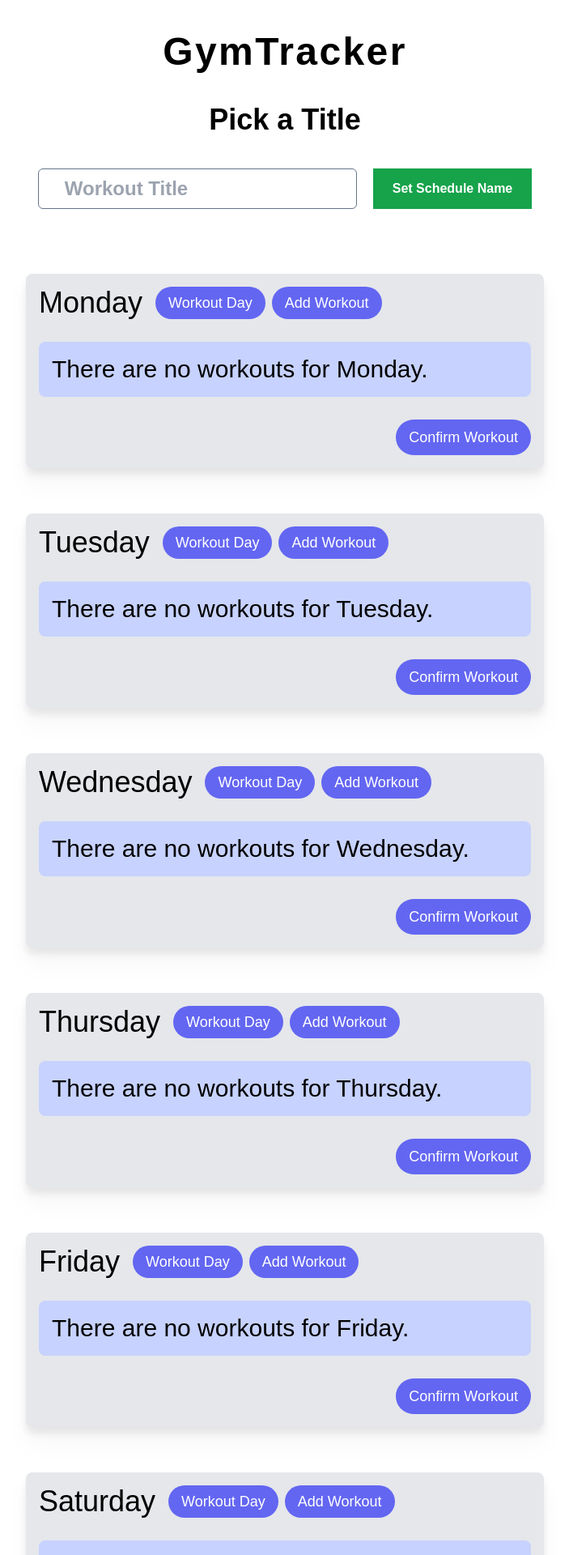
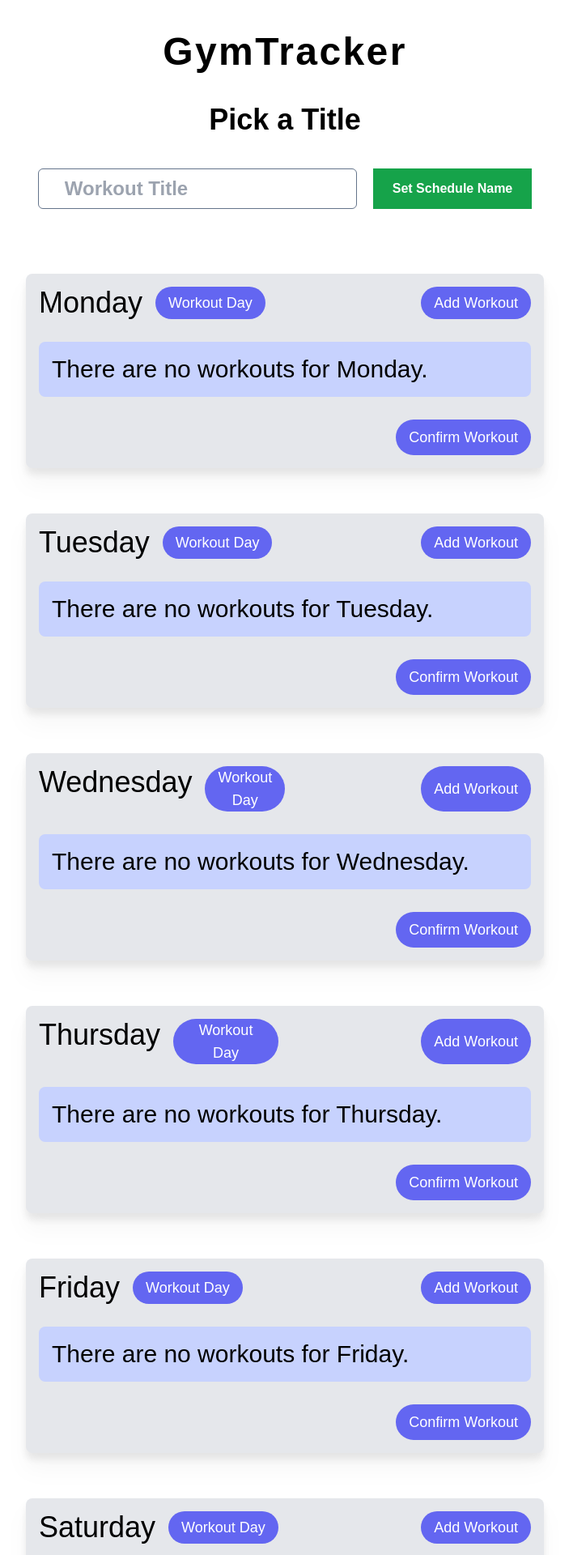
Before and after one commit to TonyNgyen/GymTracker-prototype, a Next.js app: page /addWorkoutSchedule in a window 1280 px wide. Shown: the top 1920 px of the page at 81% size, without its empty margins (288-991 px from the left). Built offline with nearby package versions, Linux system fonts and the light colour scheme.

Commit message:
Updated UI for add workout schedule page

```diff
--- a/app/addWorkoutSchedule/page.jsx
+++ b/app/addWorkoutSchedule/page.jsx
@@ -531,7 +531,8 @@ export default function AddWorkout() {
       {/* MONDAY SECTION */}
       <main className="grid place-items-center">
         <section className="bg-gray-200 w-1/2 p-4 drop-shadow-xl shadow-gray-300 rounded-lg mb-14">
-          <article className="flex mb-7">
+          <article className="grid grid-cols-2 mb-7">
+            <article className="flex">
               <h1 className={" text-black text-4xl mr-4"}>Monday</h1>
               <button
                 onClick={toggleRestMonday}
@@ -542,11 +543,13 @@ export default function AddWorkout() {
               >
                 {displayRestMonday()}
               </button>
+            </article>
+            <article className="flex justify-end">
               <button
                 onClick={toggleModalMonday}
                 className={
                   (restMonday ? "hidden" : "bg-indigo-500") +
-                " px-4 rounded-full mr-2 text-lg text-white"
+                  " px-4 rounded-full text-lg text-white"
                 }
               >
                 Add Workout
@@ -555,11 +558,12 @@ export default function AddWorkout() {
                 onClick={toggleRestModalMonday}
                 className={
                   (restMonday ? "bg-indigo-200" : "hidden") +
-                " px-4 rounded-full mr-2 text-lg text-white"
+                  " px-4 rounded-full text-lg text-white"
                 }
               >
                 Add Workout
               </button>
+            </article>
           </article>
 
           <article className={(restMonday ? "blur-sm" : "") + " mb-7"}>
@@ -688,7 +692,8 @@ export default function AddWorkout() {
 
         {/* TUESDAY SECTION */}
         <section className="bg-gray-200 w-1/2 p-4 drop-shadow-xl shadow-gray-300 rounded-lg mb-14">
-          <article className="flex mb-7">
+        <article className="grid grid-cols-2 mb-7">
+            <article className="flex">
               <h1 className={" text-black text-4xl mr-4"}>Tuesday</h1>
               <button
                 onClick={toggleRestTuesday}
@@ -699,11 +704,13 @@ export default function AddWorkout() {
               >
                 {displayRestTuesday()}
               </button>
+            </article>
+            <article className="flex justify-end">
               <button
                 onClick={toggleModalTuesday}
                 className={
                   (restTuesday ? "hidden" : "bg-indigo-500") +
-                " px-4 rounded-full mr-2 text-lg text-white"
+                  " px-4 rounded-full text-lg text-white"
                 }
               >
                 Add Workout
@@ -712,11 +719,12 @@ export default function AddWorkout() {
                 onClick={toggleRestModalTuesday}
                 className={
                   (restTuesday ? "bg-indigo-200" : "hidden") +
-                " px-4 rounded-full mr-2 text-lg text-white"
+                  " px-4 rounded-full text-lg text-white"
                 }
               >
                 Add Workout
               </button>
+            </article>
           </article>
 
           <article className={(restTuesday ? "blur-sm" : "") + " mb-7"}>
@@ -845,7 +853,8 @@ export default function AddWorkout() {
 
         {/* WEDNESDAY SECTION */}
         <section className="bg-gray-200 w-1/2 p-4 drop-shadow-xl shadow-gray-300 rounded-lg mb-14">
-          <article className="flex mb-7">
+        <article className="grid grid-cols-2 mb-7">
+            <article className="flex">
               <h1 className={" text-black text-4xl mr-4"}>Wednesday</h1>
               <button
                 onClick={toggleRestWednesday}
@@ -856,11 +865,13 @@ export default function AddWorkout() {
               >
                 {displayRestWednesday()}
               </button>
+            </article>
+            <article className="flex justify-end">
               <button
                 onClick={toggleModalWednesday}
                 className={
                   (restWednesday ? "hidden" : "bg-indigo-500") +
-                " px-4 rounded-full mr-2 text-lg text-white"
+                  " px-4 rounded-full text-lg text-white"
                 }
               >
                 Add Workout
@@ -869,11 +880,12 @@ export default function AddWorkout() {
                 onClick={toggleRestModalWednesday}
                 className={
                   (restWednesday ? "bg-indigo-200" : "hidden") +
-                " px-4 rounded-full mr-2 text-lg text-white"
+                  " px-4 rounded-full text-lg text-white"
                 }
               >
                 Add Workout
               </button>
+            </article>
           </article>
 
           <article className={(restWednesday ? "blur-sm" : "") + " mb-7"}>
@@ -917,8 +929,8 @@ export default function AddWorkout() {
           <div className="justify-center flex fixed w-screen h-screen top-0 left-0 right-0 bottom-0 bg-opacity-40 bg-gray-600 items-center">
             <article className="bg-white p-8 w-1/2 rounded-md">
               <h1 className="text-2xl leading-9 mb-4">
-                Unable to add workout since Wednesday is a rest day. Please change
-                Wednesday to a workout day to add workouts.
+                Unable to add workout since Wednesday is a rest day. Please
+                change Wednesday to a workout day to add workouts.
               </h1>
               <button
                 onClick={toggleRestModalWednesday}
@@ -1002,7 +1014,8 @@ export default function AddWorkout() {
 
         {/* THURSDAY SECTION */}
         <section className="bg-gray-200 w-1/2 p-4 drop-shadow-xl shadow-gray-300 rounded-lg mb-14">
-          <article className="flex mb-7">
+        <article className="grid grid-cols-2 mb-7">
+            <article className="flex">
               <h1 className={" text-black text-4xl mr-4"}>Thursday</h1>
               <button
                 onClick={toggleRestThursday}
@@ -1013,11 +1026,13 @@ export default function AddWorkout() {
               >
                 {displayRestThursday()}
               </button>
+            </article>
+            <article className="flex justify-end">
               <button
                 onClick={toggleModalThursday}
                 className={
                   (restThursday ? "hidden" : "bg-indigo-500") +
-                " px-4 rounded-full mr-2 text-lg text-white"
+                  " px-4 rounded-full text-lg text-white"
                 }
               >
                 Add Workout
@@ -1026,11 +1041,12 @@ export default function AddWorkout() {
                 onClick={toggleRestModalThursday}
                 className={
                   (restThursday ? "bg-indigo-200" : "hidden") +
-                " px-4 rounded-full mr-2 text-lg text-white"
+                  " px-4 rounded-full text-lg text-white"
                 }
               >
                 Add Workout
               </button>
+            </article>
           </article>
 
           <article className={(restThursday ? "blur-sm" : "") + " mb-7"}>
@@ -1074,8 +1090,8 @@ export default function AddWorkout() {
           <div className="justify-center flex fixed w-screen h-screen top-0 left-0 right-0 bottom-0 bg-opacity-40 bg-gray-600 items-center">
             <article className="bg-white p-8 w-1/2 rounded-md">
               <h1 className="text-2xl leading-9 mb-4">
-                Unable to add workout since Thursday is a rest day. Please change
-                Thursday to a workout day to add workouts.
+                Unable to add workout since Thursday is a rest day. Please
+                change Thursday to a workout day to add workouts.
               </h1>
               <button
                 onClick={toggleRestModalThursday}
@@ -1159,7 +1175,8 @@ export default function AddWorkout() {
 
         {/* FRIDAY SECTION */}
         <section className="bg-gray-200 w-1/2 p-4 drop-shadow-xl shadow-gray-300 rounded-lg mb-14">
-          <article className="flex mb-7">
+        <article className="grid grid-cols-2 mb-7">
+            <article className="flex">
               <h1 className={" text-black text-4xl mr-4"}>Friday</h1>
               <button
                 onClick={toggleRestFriday}
@@ -1170,11 +1187,13 @@ export default function AddWorkout() {
               >
                 {displayRestFriday()}
               </button>
+            </article>
+            <article className="flex justify-end">
               <button
                 onClick={toggleModalFriday}
                 className={
                   (restFriday ? "hidden" : "bg-indigo-500") +
-                " px-4 rounded-full mr-2 text-lg text-white"
+                  " px-4 rounded-full text-lg text-white"
                 }
               >
                 Add Workout
@@ -1183,11 +1202,12 @@ export default function AddWorkout() {
                 onClick={toggleRestModalFriday}
                 className={
                   (restFriday ? "bg-indigo-200" : "hidden") +
-                " px-4 rounded-full mr-2 text-lg text-white"
+                  " px-4 rounded-full text-lg text-white"
                 }
               >
                 Add Workout
               </button>
+            </article>
           </article>
 
           <article className={(restFriday ? "blur-sm" : "") + " mb-7"}>
@@ -1316,7 +1336,8 @@ export default function AddWorkout() {
 
         {/* SATURDAY SECTION */}
         <section className="bg-gray-200 w-1/2 p-4 drop-shadow-xl shadow-gray-300 rounded-lg mb-14">
-          <article className="flex mb-7">
+        <article className="grid grid-cols-2 mb-7">
+            <article className="flex">
               <h1 className={" text-black text-4xl mr-4"}>Saturday</h1>
               <button
                 onClick={toggleRestSaturday}
@@ -1327,11 +1348,13 @@ export default function AddWorkout() {
               >
                 {displayRestSaturday()}
               </button>
+            </article>
+            <article className="flex justify-end">
               <button
                 onClick={toggleModalSaturday}
                 className={
                   (restSaturday ? "hidden" : "bg-indigo-500") +
-                " px-4 rounded-full mr-2 text-lg text-white"
+                  " px-4 rounded-full text-lg text-white"
                 }
               >
                 Add Workout
@@ -1340,11 +1363,12 @@ export default function AddWorkout() {
                 onClick={toggleRestModalSaturday}
                 className={
                   (restSaturday ? "bg-indigo-200" : "hidden") +
-                " px-4 rounded-full mr-2 text-lg text-white"
+                  " px-4 rounded-full text-lg text-white"
                 }
               >
                 Add Workout
               </button>
+            </article>
           </article>
 
           <article className={(restSaturday ? "blur-sm" : "") + " mb-7"}>
@@ -1388,8 +1412,8 @@ export default function AddWorkout() {
           <div className="justify-center flex fixed w-screen h-screen top-0 left-0 right-0 bottom-0 bg-opacity-40 bg-gray-600 items-center">
             <article className="bg-white p-8 w-1/2 rounded-md">
               <h1 className="text-2xl leading-9 mb-4">
-                Unable to add workout since Saturday is a rest day. Please change
-                Saturday to a workout day to add workouts.
+                Unable to add workout since Saturday is a rest day. Please
+                change Saturday to a workout day to add workouts.
               </h1>
               <button
                 onClick={toggleRestModalSaturday}
@@ -1473,7 +1497,8 @@ export default function AddWorkout() {
 
         {/* SUNDAY SECTION */}
         <section className="bg-gray-200 w-1/2 p-4 drop-shadow-xl shadow-gray-300 rounded-lg mb-14">
-          <article className="flex mb-7">
+        <article className="grid grid-cols-2 mb-7">
+            <article className="flex">
               <h1 className={" text-black text-4xl mr-4"}>Sunday</h1>
               <button
                 onClick={toggleRestSunday}
@@ -1484,11 +1509,13 @@ export default function AddWorkout() {
               >
                 {displayRestSunday()}
               </button>
+            </article>
+            <article className="flex justify-end">
               <button
                 onClick={toggleModalSunday}
                 className={
                   (restSunday ? "hidden" : "bg-indigo-500") +
-                " px-4 rounded-full mr-2 text-lg text-white"
+                  " px-4 rounded-full text-lg text-white"
                 }
               >
                 Add Workout
@@ -1497,11 +1524,12 @@ export default function AddWorkout() {
                 onClick={toggleRestModalSunday}
                 className={
                   (restSunday ? "bg-indigo-200" : "hidden") +
-                " px-4 rounded-full mr-2 text-lg text-white"
+                  " px-4 rounded-full text-lg text-white"
                 }
               >
                 Add Workout
               </button>
+            </article>
           </article>
 
           <article className={(restSunday ? "blur-sm" : "") + " mb-7"}>
```
Lines whose indentation alone changed are shown as unchanged.
